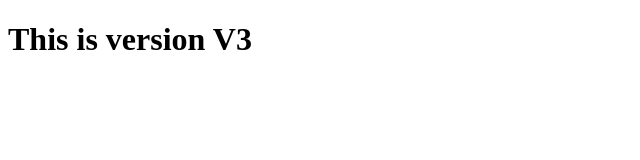
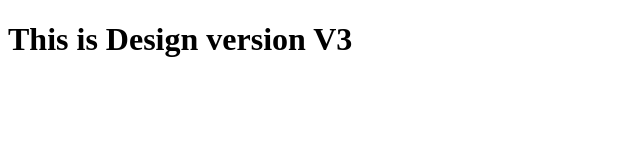
Before and after one commit to ram-golhar-33/NEW-REPO, a plain HTML site: page index.html in a window 1280 px wide. Shown: the whole page, without its empty margins (0-640 px from the left). Drawn offline with Linux system fonts and the light colour scheme.

Commit message:
Desingn branch modify html file

```diff
--- a/index.html
+++ b/index.html
@@ -6,7 +6,7 @@
     <title>Document</title>
 </head>
 <body>
-    <h1>This is version V3</h1>
+    <h1>This is Design version V3</h1>
 
 </body>
 </html>
```
